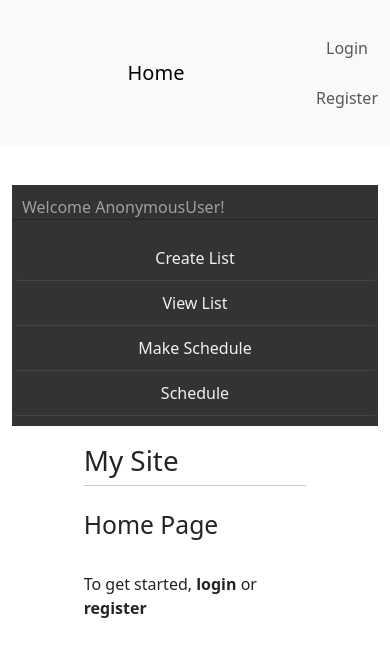
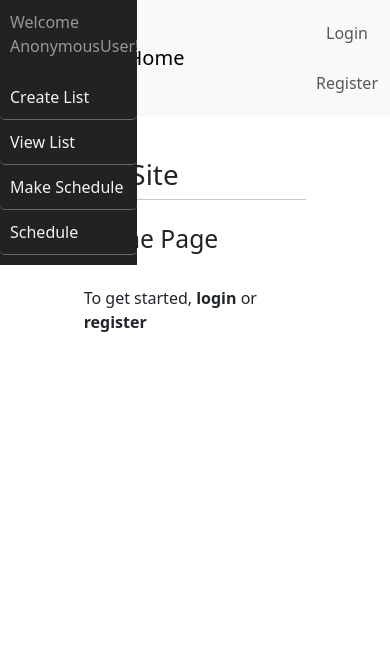
Before and after one commit to dylanp581/django_todolist, a Django app: page / in a window 390 px wide. Shown: the top 660 px of the page. Run offline with Django 4.2, Linux system fonts and the light colour scheme; some libraries are stand-ins or nearby versions.

Commit message:
made the mobile version more like the desktop

```diff
--- a/main/templates/main/base.html
+++ b/main/templates/main/base.html
@@ -48,20 +48,20 @@
             /* Responsive adjustments */
             @media screen and (max-width: 768px) {
                 .sidenav {
-                    width: 100%;
+                    width: 35%;
                     height: auto;
-                    position: relative;
-                    background-color: #333;
+                    position: fixed;
+                    background-color: #222; /* Darker shade for better contrast */
                     padding: 10px 0;
                 }
 
                 .sidenav a {
                     float: none;
                     padding: 10px;
-                    text-align: center;
+                    text-align: left;
                     font-size: 16px;
                     color: #f1f1f1;
-                    border-bottom: 1px solid #444;
+                    border-bottom: 1px solid #666;
                 }
 
                 .sidenav a:hover {
@@ -97,31 +97,6 @@
                 .navbar-nav .btn:hover {
                     background-color: #575757;
                 }
-            }
-
-            /* Additional mobile-friendly styles */
-            body {
-                font-family: Arial, sans-serif;
-                line-height: 1.6;
-                color: #333;
-                background-color: #f8f9fa;
-            }
-
-            .container {
-                max-width: 100%;
-                padding: 15px;
-            }
-
-            .btn {
-                border-radius: 5px;
-                padding: 10px 20px;
-                font-size: 16px;
-                transition: background-color 0.3s, color 0.3s;
-            }
-
-            .btn:hover {
-                background-color: #0056b3;
-                color: #fff;
             }
         </style>
 
```
